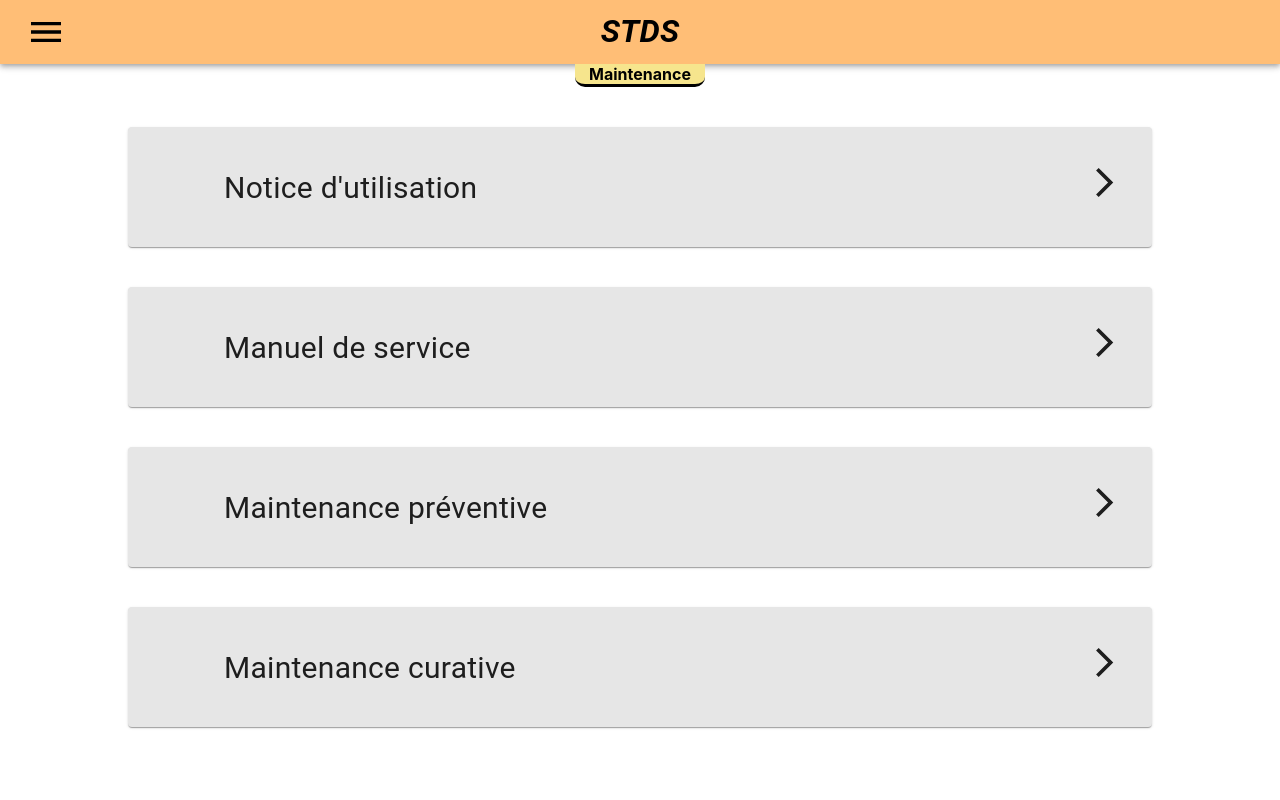
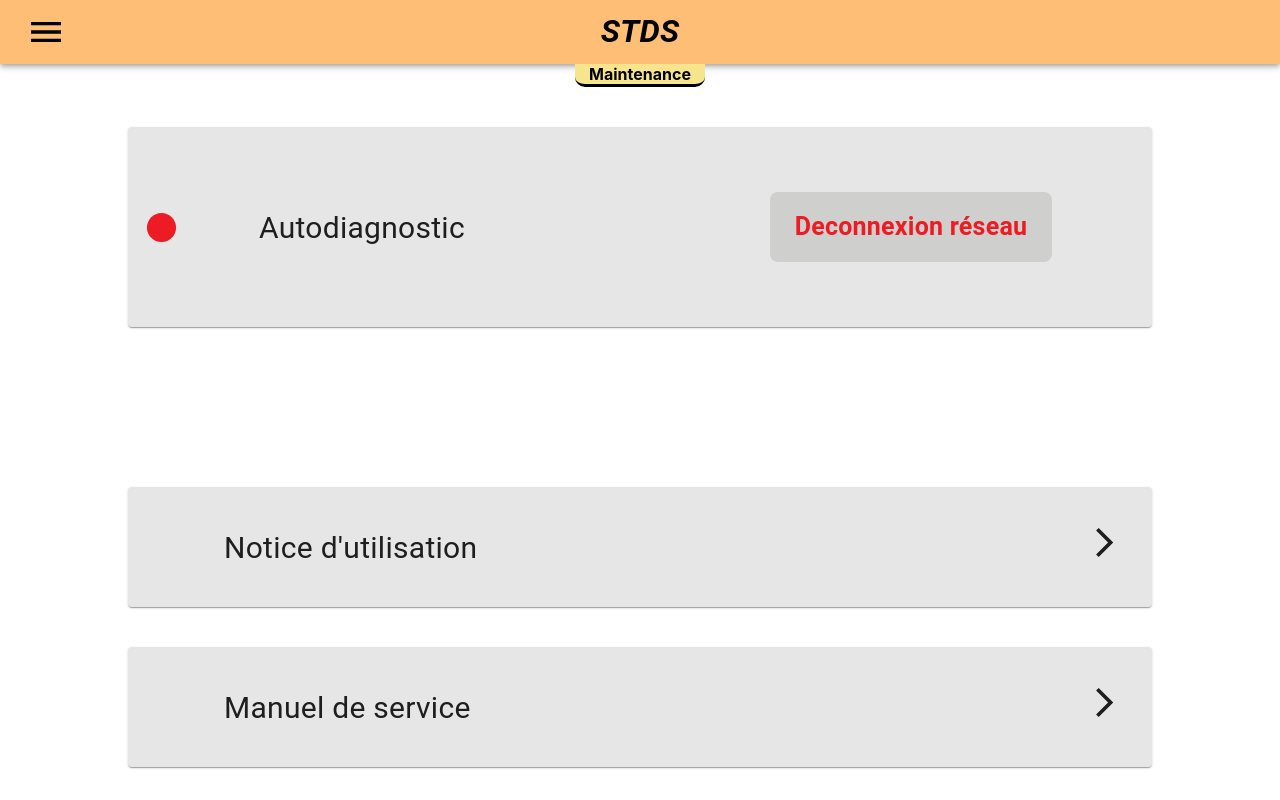
Before and after one commit to Falsimane/SAE-ALT-S3-Dev-22-23-STDS-3B-Equipe-4, a React (Create React App) app in the folder stds-app/: page /maintenance in a window 1280 px wide. Shown: the top 800 px of the page. Built offline with nearby package versions, Linux system fonts and the light colour scheme.

Commit message:
Page maintenance final

```diff
--- a/stds-app/src/Maintenance.tsx
+++ b/stds-app/src/Maintenance.tsx
@@ -1,4 +1,9 @@
-
+import Box from "@mui/material/Box";
+import Typography from "@mui/material/Typography";
+import Card from "@mui/material/Card";
+import CardActionArea from "@mui/material/CardActionArea";
+import CardContent from "@mui/material/CardContent";
+import CircleIcon from "@mui/icons-material/Circle";
 import * as React from "react";
 import Header from "./Header";
 import CardBoxMaintenance from "./CardBoxMaintenance";
@@ -7,6 +12,37 @@ export default function Maintenance() {
     return (
         <div className="Maintenance">
             <Header page={"Maintenance"} dimensionsTitre={130}/>
+
+
+            <Box sx={{ display: "flex", justifyContent: "center", marginTop: 5 , marginBottom: 20}}>
+                    <Card sx={{ backgroundColor: "#E6E6E6", height: 200, width: "80%"}}>
+
+                        <CardActionArea sx={{height: '100%'}}>
+                            <CardContent sx= {{ display: 'flex', alignItems : "center"}}>
+
+                                <CircleIcon sx={{ color: "#ED1C24" }} fontSize = "large"/>
+                                <Typography sx = {{ fontSize: 30, marginLeft: 10}}> Autodiagnostic </Typography>
+
+                                <Box sx={{backgroundColor: "#CFCFCE", borderRadius: 2, width: 250 , position: "absolute", right: 100, padding: 2, textAlign: "center"}}>
+
+                                    <Typography sx={{fontSize: 25,color:"#ED1C24" , fontWeight: "bold"}}>
+                                        Deconnexion réseau
+                                    </Typography>
+
+                                </Box>
+
+
+
+                            </CardContent>
+                        </CardActionArea>
+                    </Card>
+            </Box>
+
+
+
+
+
+
             <CardBoxMaintenance titre="Notice d'utilisation" pdfimg = {true} />
             <CardBoxMaintenance titre="Manuel de service" pdfimg = {true} />
             <CardBoxMaintenance titre="Maintenance préventive" pdfimg = {false}/>
```
